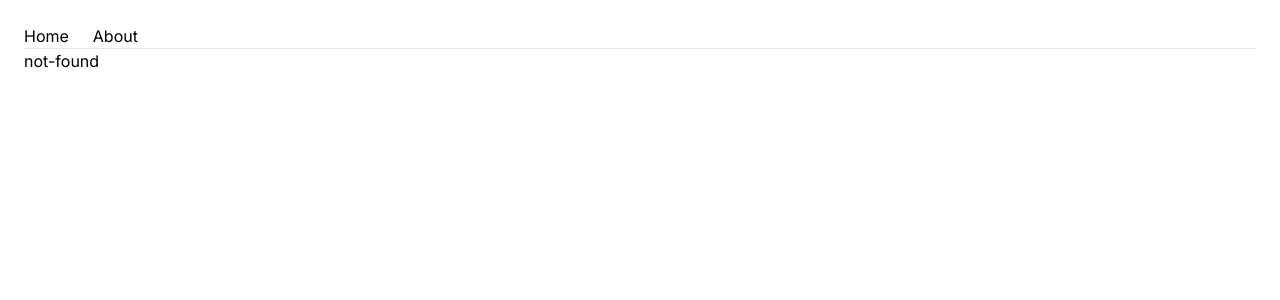
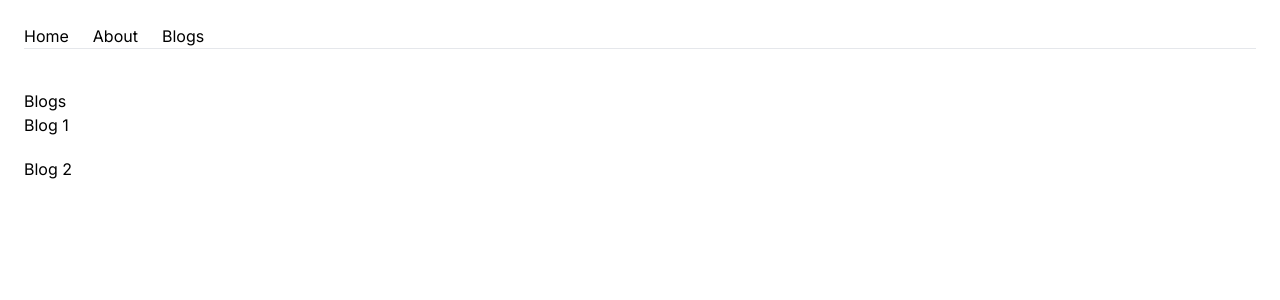
Before and after one commit to armank8/next-refresher, a Next.js app: page /blogs in a window 1280 px wide. Before the commit this address had no page. Shown: the top 300 px of the page. Built offline with nearby package versions, Linux system fonts and the light colour scheme.

Commit message:
dynamic routing

```diff
--- /dev/null
+++ b/app/blogs/[id]/not-found.js
@@ -0,0 +1,7 @@
+
+export default function NotFound() {
+    // const {id} = params;
+  return (
+    <div>Blog not found</div>
+  )
+}
--- /dev/null
+++ b/app/blogs/[id]/page.js
@@ -0,0 +1,11 @@
+import { notFound } from "next/navigation";
+
+export default function BlogPage({ params }) {
+    const { id } = params;
+    if (id === '3') {
+        notFound();
+    }
+    return (
+        <div>The blog id is :{id}</div>
+    )
+}
--- /dev/null
+++ b/app/blogs/page.js
@@ -0,0 +1,28 @@
+// import Error from "next/error"
+
+import Link from "next/link"
+
+export default function Blogs() {
+    const blogs = [{
+        id:1,
+        title: 'Blog 1',
+        description: 'Lorem ipsum dolor sit amet consectetur adipisicing elit. Molestias temporibus a quae nihil earum voluptas provident eligendi ex hic excepturi.'
+    },
+    {
+        id:2,
+        title: 'Blog 2',
+        description: 'Lorem ipsum dolor sit amet consectetur adipisicing elit. Molestias temporibus a quae nihil earum voluptas provident eligendi ex hic excepturi.'
+    }]
+    return (
+        <main className="mt-10">
+            <div>Blogs </div>
+            <ul>
+                {
+                    blogs.map(blog => <li className="mb-5" key={blog.title}>
+                        <Link href={`/blogs/${blog.id}`}>{blog.title}</Link>
+                    </li>)
+                }
+            </ul>
+        </main>
+    )
+}
--- a/app/layout.js
+++ b/app/layout.js
@@ -16,7 +16,8 @@ export default function RootLayout({ children }) {
         <nav>
           <ul className="flex gap-6">
             <li> <Link href="/" >Home</Link> </li>
-            <li><Link prefetch={false} href="/about" >About</Link></li>
+            <li><Link  href="/about" >About</Link></li>
+            <li><Link  href="/blogs" >Blogs</Link></li>
           </ul>
         </nav>
         <hr />
```
